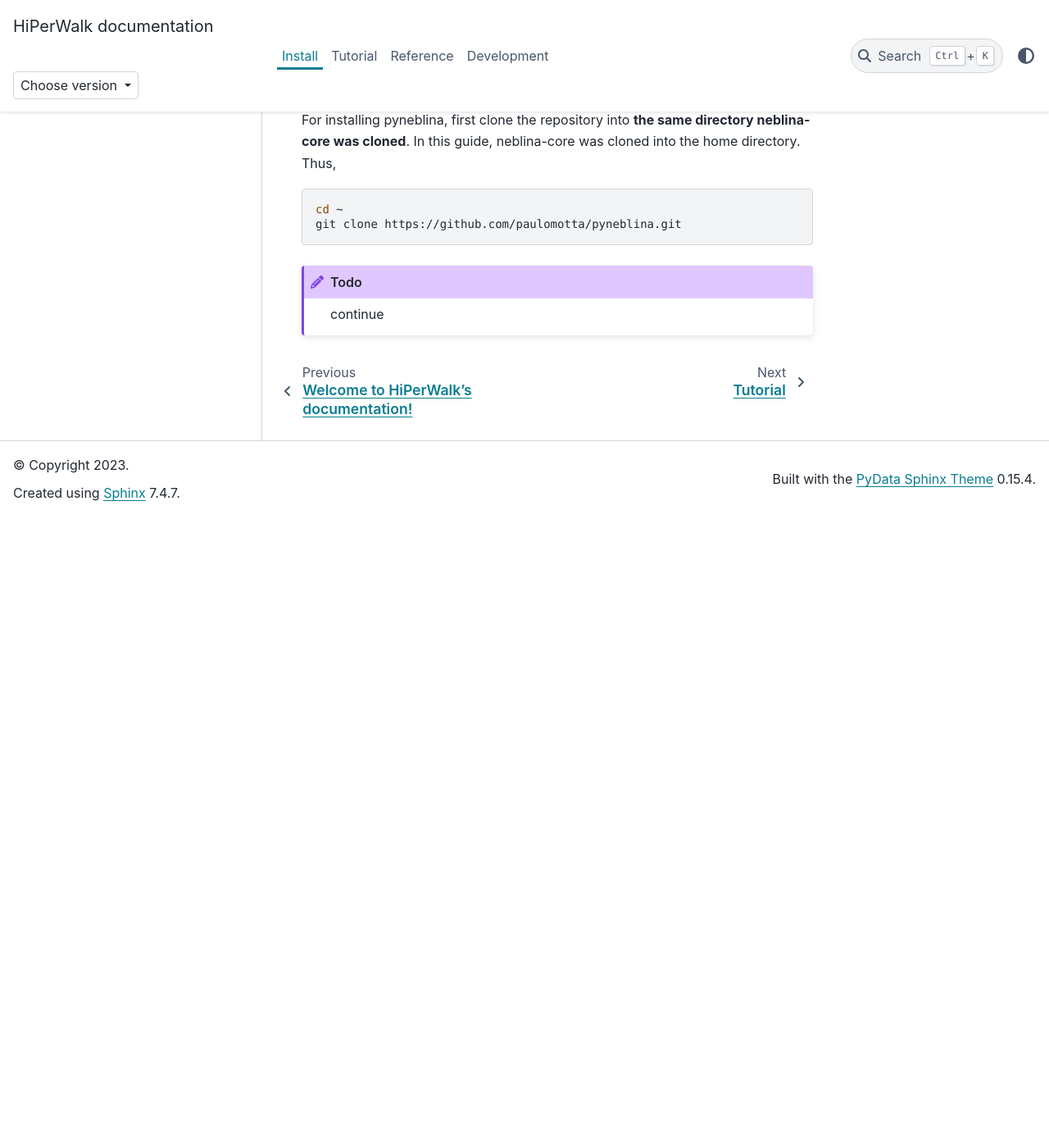
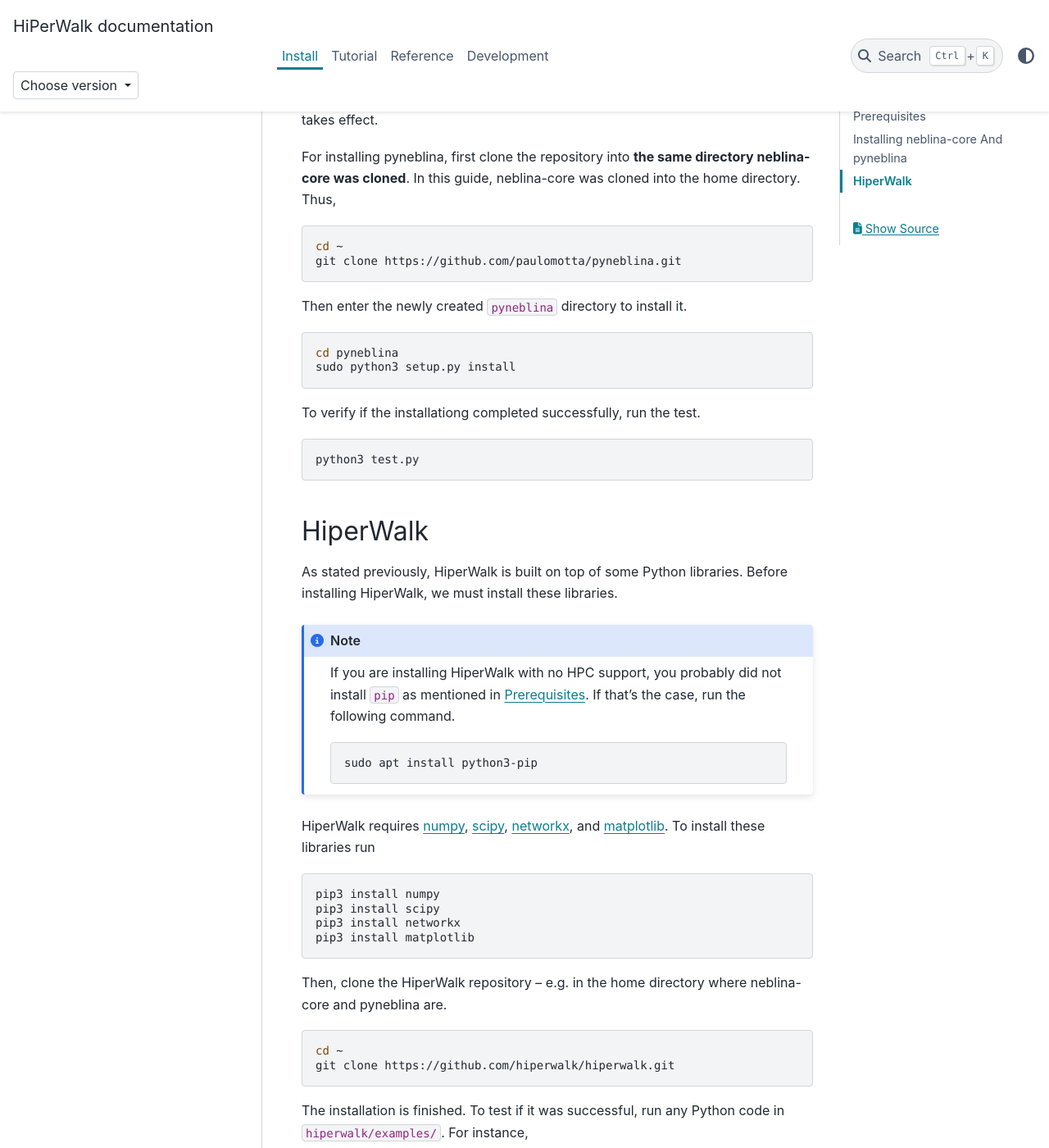
Before and after one commit to hiperwalk/hiperwalk, a Sphinx documentation site: the page built from docs/install/index.rst, in a window 1280 px wide and 1400 px high, scrolled down 3608 px. Shown: the whole window at 82% size. Built offline with Sphinx 7.4.7 and the PyData theme 0.15.4, drawn with Linux system fonts in a browser that asks for light colours; comment, search, counter and statistics services are not loaded; before the commit the page ends 4238 px from its top, so only the background shows below that; some of the changed text lies outside the part shown.

Commit message:
Finish Install guide in docs

```diff
--- a/docs/install/index.rst
+++ b/docs/install/index.rst
@@ -2,9 +2,12 @@
 Install
 =======
 
-HiperWalk is built on top of multiple Python libraries.
+HiperWalk is built on top of some Python libraries.
 By just installing the Python libraries,
 HiperWalk does not make use of High-Performance Computing (HPC).
+If an installating without support for HPC is desired,
+you can jump to :ref:`docs_install_hiperwalk`.
+
 For supporting HPC,
 HiperWalk uses
 `neblina-core <https://github.com/paulomotta/neblina-core>`_,
@@ -24,6 +27,7 @@
    Support for Ubuntu 22.04 is under development.
    Contributions are welcomed.
 
+.. _docs_install_prerequisites:
 
 Prerequisites
 =============
@@ -196,6 +200,71 @@
    cd ~
    git clone https://github.com/paulomotta/pyneblina.git
 
-.. todo::
+Then enter the newly created ``pyneblina`` directory to install it.
 
-   continue
+.. code-block:: shell
+
+   cd pyneblina
+   sudo python3 setup.py install
+
+To verify if the installationg completed successfully,
+run the test.
+
+.. code-block:: shell
+
+   python3 test.py
+
+.. _docs_install_hiperwalk:
+
+HiperWalk
+=========
+
+As stated previously,
+HiperWalk is built on top of some Python libraries.
+Before installing HiperWalk,
+we must install these libraries.
+
+
+.. note::
+
+   If you are installing HiperWalk with no HPC support,
+   you probably did not install ``pip`` as mentioned in
+   :ref:`docs_install_prerequisites`.
+   If that's the case, run the following command.
+
+   .. code-block:: shell
+
+       sudo apt install python3-pip
+
+
+HiperWalk requires
+`numpy <https://numpy.org/>`_,
+`scipy <https://scipy.org/>`_,
+`networkx <https://networkx.org/>`_, and
+`matplotlib <https://matplotlib.org/>`_.
+To install these libraries run
+
+.. code-block:: shell
+
+   pip3 install numpy
+   pip3 install scipy
+   pip3 install networkx
+   pip3 install matplotlib
+
+Then, clone the HiperWalk repository --
+e.g. in the home directory where neblina-core and pyneblina are.
+
+.. code-block:: shell
+
+   cd ~
+   git clone https://github.com/hiperwalk/hiperwalk.git
+
+The installation is finished.
+To test if it was successful,
+run any Python code in ``hiperwalk/examples/``.
+For instance,
+
+.. code-block:: shell
+
+    cd hiperwalk/examples/
+    python3 coined-line.py
```
